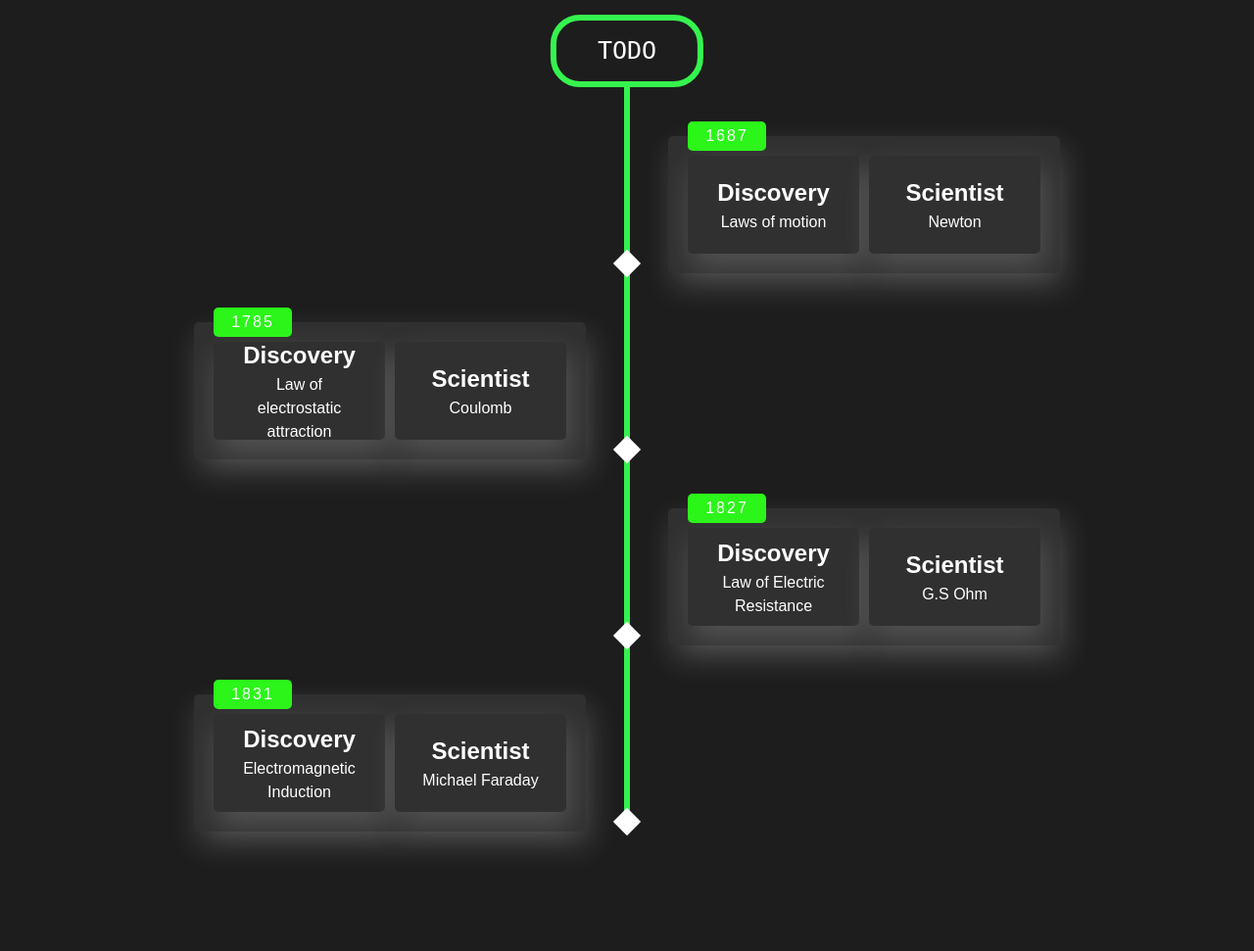
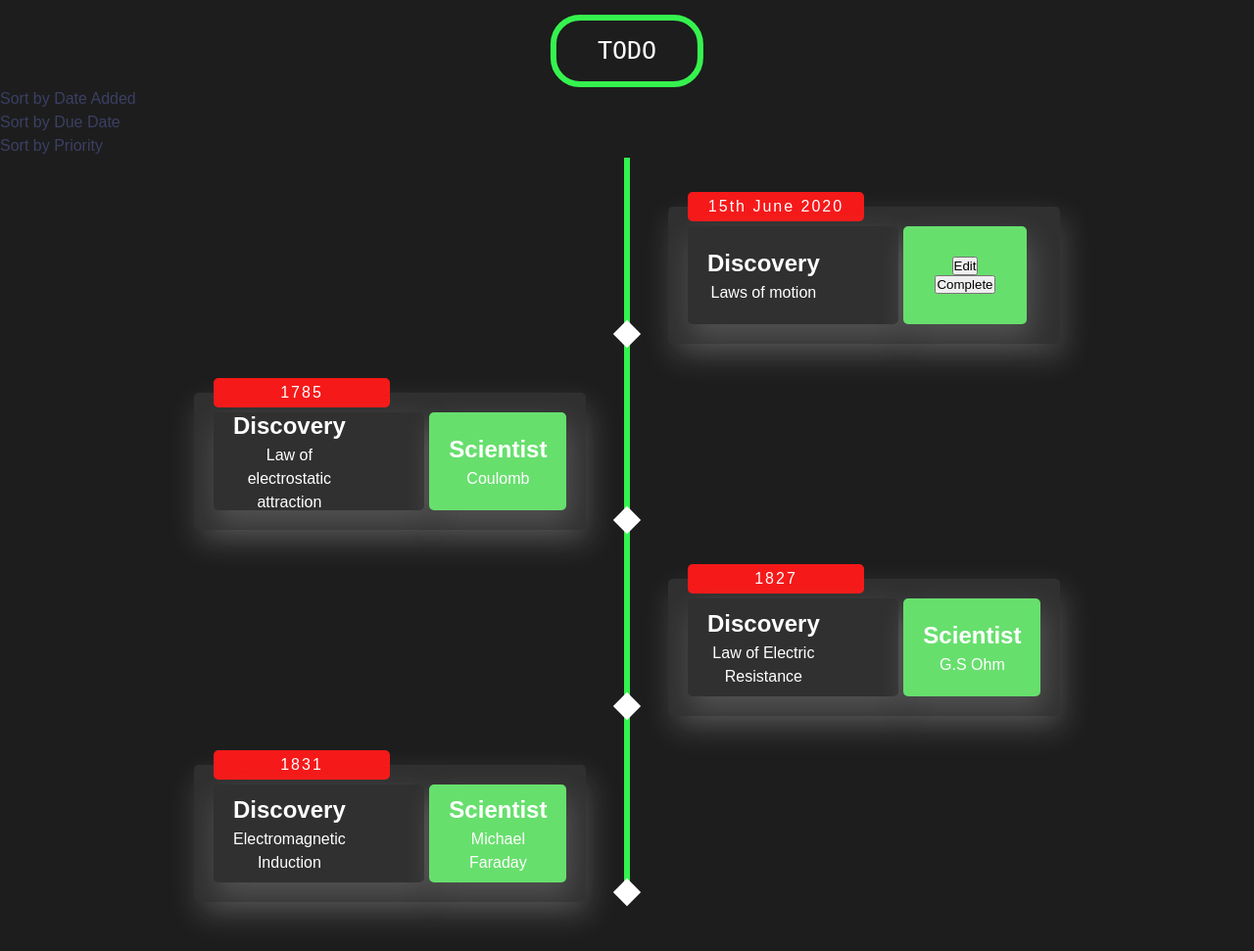
Before and after one commit to soum-sr/todo_app, a Django app: page / in a window 1280 px wide. Shown: the whole page at 98% size. Before the commit the page ends 870 px from the top, so only its background shows below. Run offline with Django 3.2, Linux system fonts and the light colour scheme.

Commit message:
updated webpage

```diff
--- a/todo_project/todo_app/static/todo_app/style.css
+++ b/todo_project/todo_app/static/todo_app/style.css
@@ -79,8 +79,8 @@ nav ul li {
 }
 .timeline ul li div time {
   position: absolute;
-  background: #2bf519;
-  width: 80px;
+  background: #f51919;
+  width: 180px;
   height: 30px;
   top: -15px;
   border-radius: 5px;
@@ -100,7 +100,14 @@ nav ul li {
   text-align: center;
 }
 .timeline ul li div .discovery {
-  margin-right: 10px;
+  margin-right: 20px;
+  padding-right:80px;
+}
+
+.timeline ul li div .scientist {
+  text-align: center;
+  right:4%;
+  background-color: rgb(103, 223, 109);
 }
 .timeline ul li:nth-of-type(odd) > div {
   left: 45px;
@@ -154,3 +161,6 @@ nav ul li {
     left: 45px;
   }
 }
+
+
+/* home sorting menu */
--- a/todo_project/todo_app/templates/todo_app/home.html
+++ b/todo_project/todo_app/templates/todo_app/home.html
@@ -3,14 +3,19 @@
 {%block content %}
 
 <!-- partial:index.partial.html -->
-<section class="insert_data">
-    <!-- DUE DATE,  -->
-  </section>
+<div class="sorting">
+    <ul>
+        <li>Sort by Date Added</li>
+        <li>Sort by Due Date</li>
+        <li>Sort by Priority</li>
+    </ul>
+</div>
   <section class="timeline">
         <ul>
+
           <li>
             <div>
-              <time>1687</time>
+              <time>15th June 2020</time>
               <div class="discovery">
                 <h1>Discovery</h1>
                 <p>
@@ -18,11 +23,12 @@
                 </p>
               </div>
               <div class="scientist">
-                <h1>Scientist</h1>
-                <span>Newton</span>
+                <button>Edit</button>
+                <button>Complete</button>
               </div>
             </div>
           </li>
+
           <li>
             <div>
               <time>1785</time>
```
